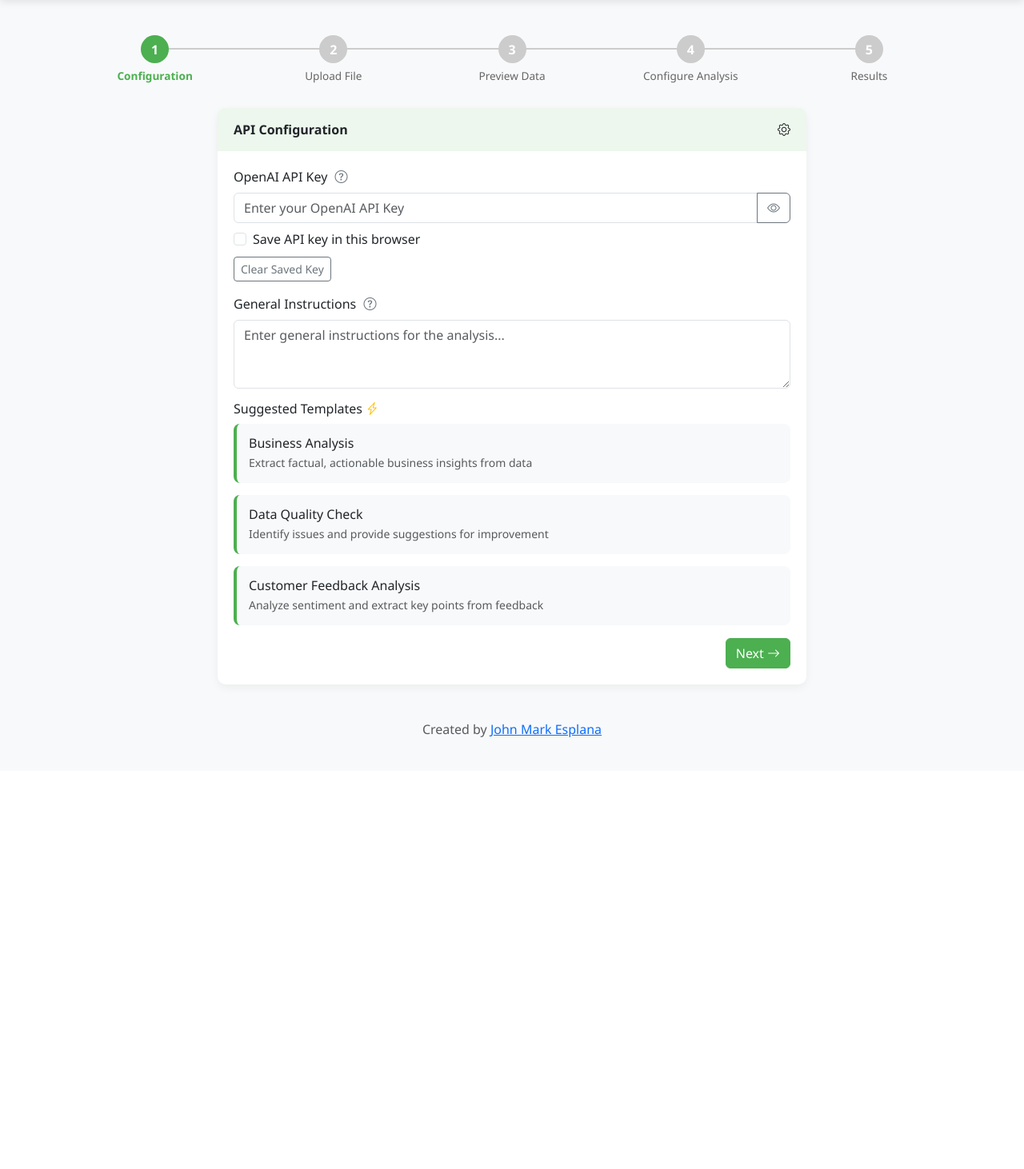
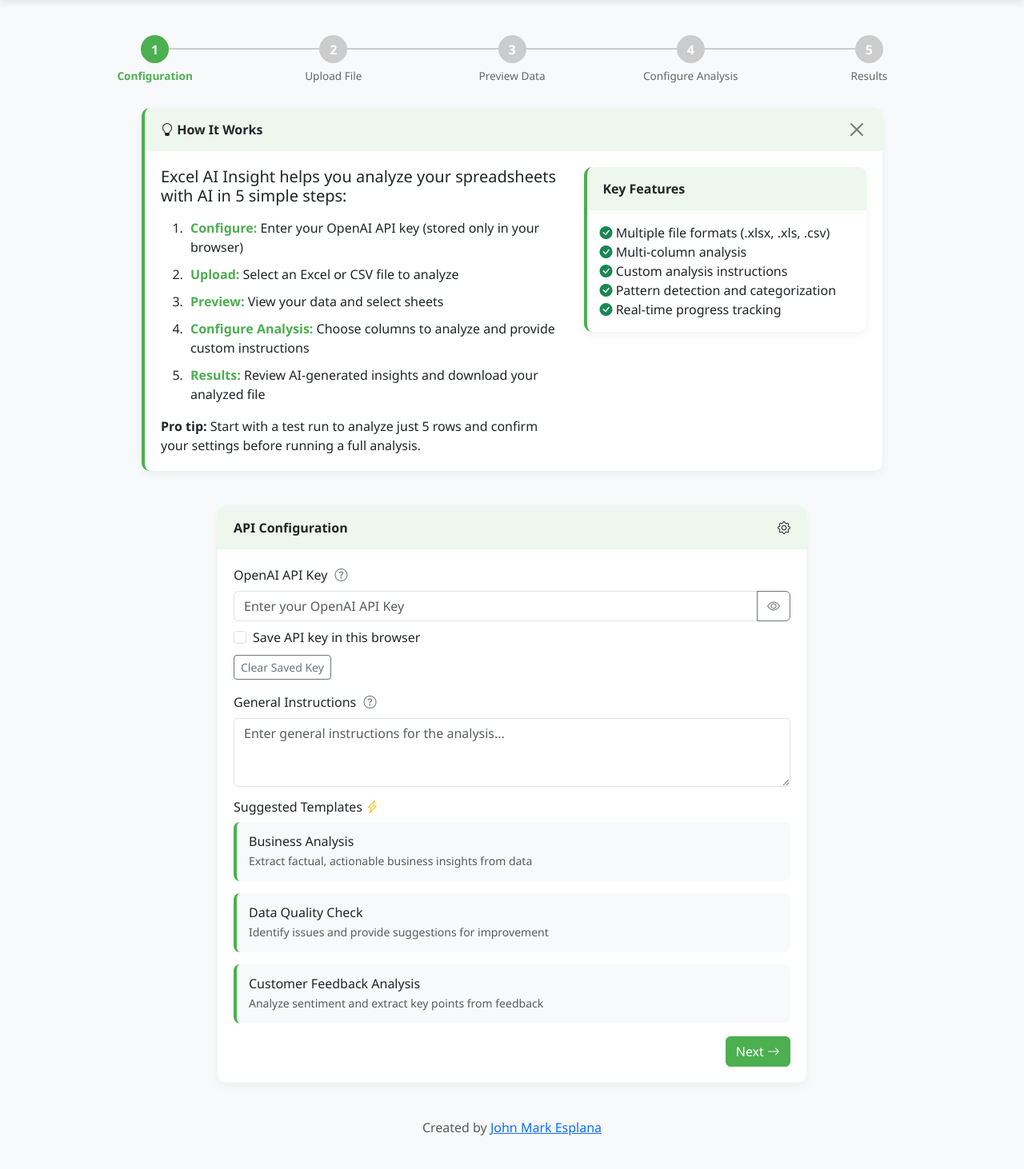
Before and after one commit to jmesplana/excel_ai_insight, a Flask app: page / in a window 1280 px wide. Shown: the part 56-1518 px from the top of the page at 80% size. Before the commit the page ends 978 px from the top, so only its background shows below. Run offline with Flask 2, Linux system fonts and the light colour scheme; some libraries are stand-ins or nearby versions.

Commit message:
Add visible How It Works section to main page

```diff
--- a/templates/index.html
+++ b/templates/index.html
@@ -32,6 +32,24 @@
             background-color: var(--light-color);
             color: #333;
             transition: background-color 0.3s, color 0.3s;
+        }
+
+        /* How It Works Section */
+        #how-it-works-section .card {
+            border-left: 4px solid var(--primary-color);
+        }
+
+        #how-it-works-section .how-it-works-steps li {
+            margin-bottom: 10px;
+            padding-left: 5px;
+        }
+
+        #how-it-works-section .how-it-works-steps strong {
+            color: var(--primary-color);
+        }
+
+        body.dark-mode #how-it-works-section .how-it-works-steps strong {
+            color: var(--primary-light);
         }
 
         body.dark-mode {
@@ -456,6 +474,51 @@
             <div class="stepper-item" data-step="5">
                 <div class="step-counter">5</div>
                 <div class="step-name">Results</div>
+            </div>
+        </div>
+
+        <!-- How It Works Section -->
+        <div id="how-it-works-section" class="row justify-content-center mb-4 mt-4">
+            <div class="col-lg-10">
+                <div class="card">
+                    <div class="card-header d-flex justify-content-between align-items-center">
+                        <span><i class="bi bi-lightbulb"></i> How It Works</span>
+                        <button type="button" class="btn-close" id="close-how-it-works" aria-label="Close"></button>
+                    </div>
+                    <div class="card-body">
+                        <div class="row">
+                            <div class="col-md-12">
+                                <div class="row">
+                                    <div class="col-md-7">
+                                        <h5 class="mb-3">Excel AI Insight helps you analyze your spreadsheets with AI in 5 simple steps:</h5>
+                                        <ol class="how-it-works-steps">
+                                            <li><strong>Configure:</strong> Enter your OpenAI API key (stored only in your browser)</li>
+                                            <li><strong>Upload:</strong> Select an Excel or CSV file to analyze</li>
+                                            <li><strong>Preview:</strong> View your data and select sheets</li>
+                                            <li><strong>Configure Analysis:</strong> Choose columns to analyze and provide custom instructions</li>
+                                            <li><strong>Results:</strong> Review AI-generated insights and download your analyzed file</li>
+                                        </ol>
+                                        <p class="mt-3 mb-0"><strong>Pro tip:</strong> Start with a test run to analyze just 5 rows and confirm your settings before running a full analysis.</p>
+                                    </div>
+                                    <div class="col-md-5">
+                                        <div class="card mb-0">
+                                            <div class="card-header">Key Features</div>
+                                            <div class="card-body p-3">
+                                                <ul class="list-unstyled mb-0">
+                                                    <li><i class="bi bi-check-circle-fill text-success"></i> Multiple file formats (.xlsx, .xls, .csv)</li>
+                                                    <li><i class="bi bi-check-circle-fill text-success"></i> Multi-column analysis</li>
+                                                    <li><i class="bi bi-check-circle-fill text-success"></i> Custom analysis instructions</li>
+                                                    <li><i class="bi bi-check-circle-fill text-success"></i> Pattern detection and categorization</li>
+                                                    <li><i class="bi bi-check-circle-fill text-success"></i> Real-time progress tracking</li>
+                                                </ul>
+                                            </div>
+                                        </div>
+                                    </div>
+                                </div>
+                            </div>
+                        </div>
+                    </div>
+                </div>
             </div>
         </div>
 
@@ -1824,6 +1887,14 @@
                 toggleDarkMode();
             }
 
+            // Check if user has previously closed How It Works section
+            if (localStorage.getItem('hideHowItWorks') === 'true') {
+                const howItWorksSection = document.getElementById('how-it-works-section');
+                if (howItWorksSection) {
+                    howItWorksSection.style.display = 'none';
+                }
+            }
+
             // Set up event listeners
 
             // Theme toggle
@@ -1842,6 +1913,16 @@
                 if (document.getElementById('save-api-key').checked) {
                     localStorage.setItem(API_KEY_STORAGE_KEY, e.target.value);
                 }
+            });
+
+            // How It Works section
+            document.getElementById('close-how-it-works').addEventListener('click', function() {
+                // Hide the How It Works section
+                const howItWorksSection = document.getElementById('how-it-works-section');
+                howItWorksSection.style.display = 'none';
+
+                // Save preference in localStorage
+                localStorage.setItem('hideHowItWorks', 'true');
             });
 
             // Step navigation
```
